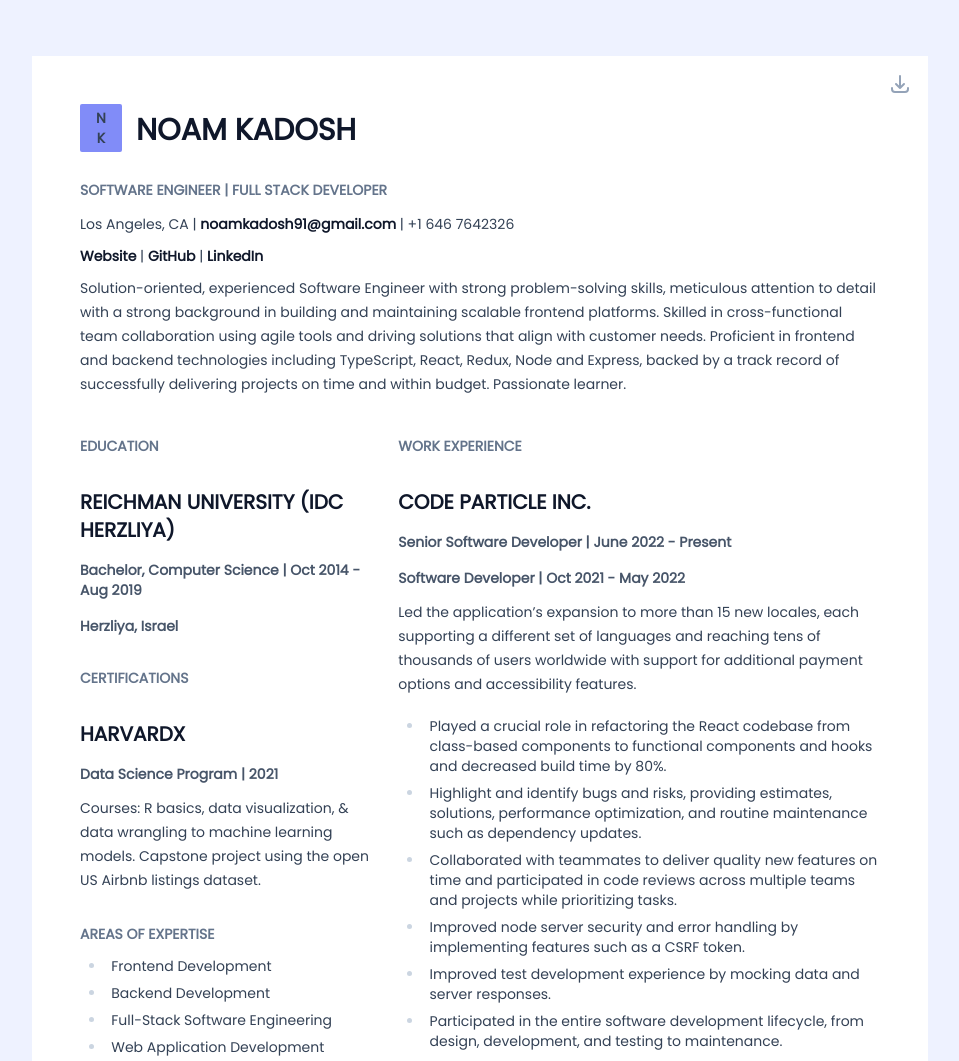
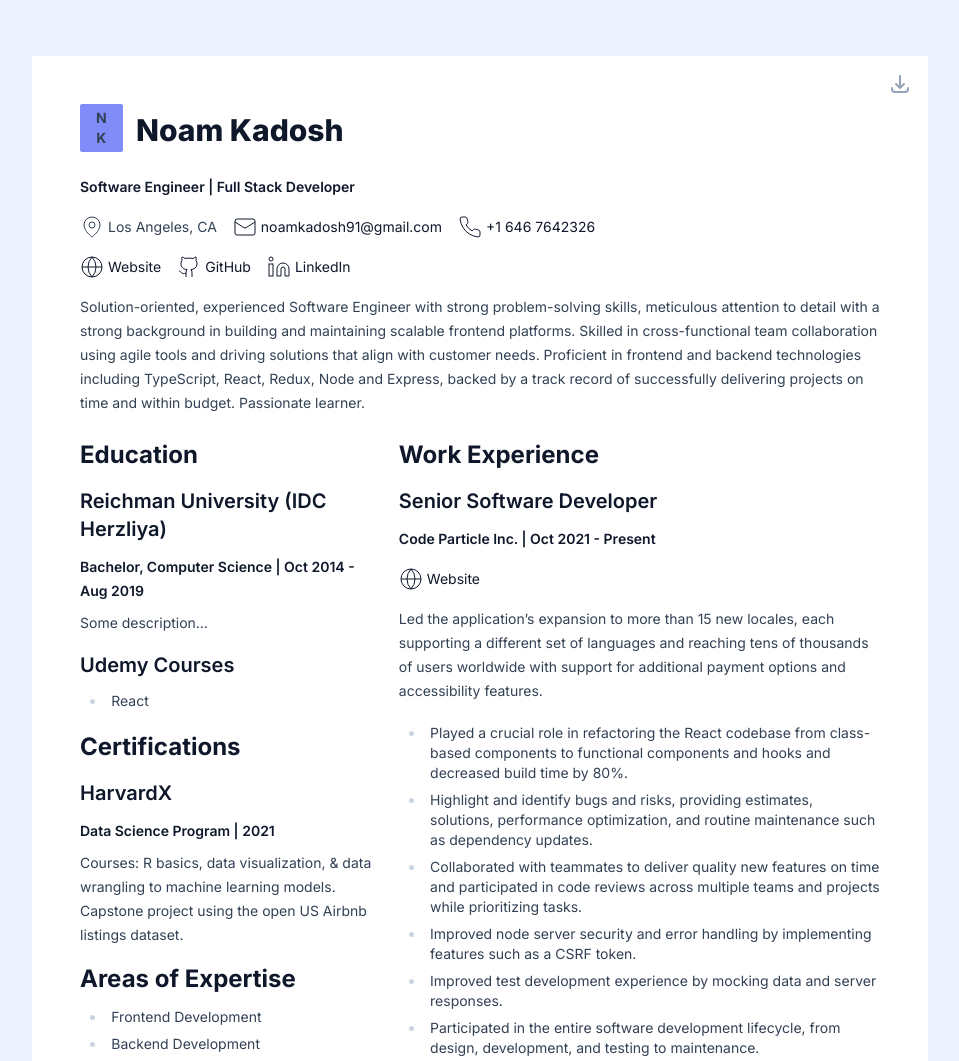
Before and after one commit to noamkadosh/nk-starter, an Astro site in the folder apps/resume/: page / in a window 1280 px wide. Shown: the top 1061 px of the page, without its empty margins (160-1119 px from the left). Built offline with nearby package versions, Linux system fonts and the light colour scheme; Astro itself is replaced by a stand-in of ours.

Commit message:
feat: resume style improvements

```diff
--- a/apps/resume/astro.config.mjs
+++ b/apps/resume/astro.config.mjs
@@ -1,15 +1,14 @@
 import { defineConfig } from "astro/config";
-
 import tailwind from "@astrojs/tailwind";
-
-// https://astro.build/config
 import vercel from "@astrojs/vercel/serverless";
+import icon from "astro-icon";
+import mdx from "@astrojs/mdx";
 
 const { CI } = process.env;
 
 // https://astro.build/config
 export default defineConfig({
-  integrations: [tailwind()],
+  integrations: [icon(), mdx(), tailwind()],
   vite: {
     ssr: {
       external: ["svgo"],
--- a/apps/resume/package.json
+++ b/apps/resume/package.json
@@ -16,7 +16,7 @@
   },
   "devDependencies": {
     "@astrojs/tailwind": "^5.1.0",
-    "@fontsource/poppins": "^5.0.14",
+    "@fontsource-variable/inter": "^5.0.18",
     "@playwright/test": "^1.44.1",
     "@tailwindcss/typography": "^0.5.13",
     "@types/node": "^20.14.2",
@@ -29,7 +29,9 @@
   },
   "dependencies": {
     "@astrojs/check": "^0.7.0",
+    "@astrojs/mdx": "^3.1.2",
     "@astrojs/vercel": "^7.7.0",
-    "astro": "4.10.2"
+    "astro": "4.10.2",
+    "astro-icon": "^1.1.0"
   }
 }
--- /dev/null
+++ b/apps/resume/src/components/LinkWithIcon.astro
@@ -0,0 +1,23 @@
+---
+import { Icon } from "astro-icon/components";
+
+type Props = {
+  text: string;
+  href?: string;
+  icon: "github" | "globe" | "linkedin" | "location" | "mail" | "phone";
+};
+
+const { text, href, icon } = Astro.props;
+const styles = "flex items-center space-x-1";
+const Tag = href ? "a" : "span";
+
+const props = {
+  href: href,
+  class: styles,
+};
+---
+
+<Tag {...props}>
+  <Icon name={icon} class="inline" />
+  <p>{text}</p>
+</Tag>
--- /dev/null
+++ b/apps/resume/src/components/Links.astro
@@ -0,0 +1,30 @@
+---
+import LinkWithIcon from "./LinkWithIcon.astro";
+
+const styles = "flex items-center space-x-4";
+---
+
+<address class="not-italic">
+  <div class={styles}>
+    <LinkWithIcon icon="location" text="Los Angeles, CA" />
+    <LinkWithIcon
+      href="mailto:noamkadosh91@gmail.com"
+      icon="mail"
+      text="noamkadosh91@gmail.com"
+    />
+    <LinkWithIcon href="tel:+16467642326" icon="phone" text="+1 646 7642326" />
+  </div>
+  <div class={styles}>
+    <LinkWithIcon href="https://noamkadosh.com/" icon="globe" text="Website" />
+    <LinkWithIcon
+      href="https://github.com/noamkadosh/"
+      icon="github"
+      text="GitHub"
+    />
+    <LinkWithIcon
+      href="https://www.linkedin.com/in/noamkadosh/"
+      icon="linkedin"
+      text="LinkedIn"
+    />
+  </div>
+</address>
--- a/apps/resume/src/content/resume/body.md
+++ b/apps/resume/src/content/resume/body.mdx
@@ -1,10 +1,12 @@
+import LinkWithIcon from '../../components/LinkWithIcon.astro'
+
 ## Work Experience
 
-### [Code Particle Inc.](https://codeparticle.com/)
+### Senior Software Developer
 
-#### Senior Software Developer | June 2022 - Present
+**Code Particle Inc. | Oct 2021 - Present**
 
-#### Software Developer | Oct 2021 - May 2022
+<LinkWithIcon href="https://codeparticle.com/" icon="globe" text="Website" />
 
 Led the application’s expansion to more than 15 new locales, each supporting a different set of languages and reaching tens of thousands of users worldwide with support for additional payment options and accessibility features.
 
@@ -20,9 +22,11 @@
 - Participated in the entire software development lifecycle, from design, development,
   and testing to maintenance.
 
-### [ILL](http://ill.co.il/)
+### Front-End Developer
 
-#### Front-End Developer | Oct 2016 - Aug 2018
+**ILL | Oct 2016 - Aug 2018**
+
+<LinkWithIcon href="http://ill.co.il/" icon="globe" text="Website" />
 
 - Maintained and developed an Angular SPA, implementing data-focused components
   and functionality such as JWT authentication.
--- a/apps/resume/src/content/resume/hero.md
+++ b/apps/resume/src/content/resume/hero.mdx
@@ -4,12 +4,12 @@
 pdfLink: resume.pdf
 ---
 
+import Links from '../../components/Links.astro'
+
 # Noam Kadosh
 
-## Software Engineer | Full Stack Developer
+**Software Engineer | Full Stack Developer**
 
-Los Angeles, CA | noamkadosh91@gmail.com | +1 646 7642326
-
-[Website](https://noamkadosh.com/) | [GitHub](https://github.com/noamkadosh/) | [LinkedIn](https://www.linkedin.com/in/noamkadosh/)
+<Links />
 
 Solution-oriented, experienced Software Engineer with strong problem-solving skills, meticulous attention to detail with a strong background in building and maintaining scalable frontend platforms. Skilled in cross-functional team collaboration using agile tools and driving solutions that align with customer needs. Proficient in frontend and backend technologies including TypeScript, React, Redux, Node and Express, backed by a track record of successfully delivering projects on time and within budget. Passionate learner.
--- a/apps/resume/src/content/resume/sidebar.md
+++ b/apps/resume/src/content/resume/sidebar.md
@@ -2,15 +2,19 @@
 
 ### Reichman University (IDC Herzliya)
 
-#### Bachelor, Computer Science | Oct 2014 - Aug 2019
+**Bachelor, Computer Science | Oct 2014 - Aug 2019**
 
-#### Herzliya, Israel
+Some description...
+
+### Udemy Courses
+
+- React
 
 ## Certifications
 
 ### HarvardX
 
-#### Data Science Program | 2021
+**Data Science Program | 2021**
 
 Courses: R basics, data visualization, &
 data wrangling to machine learning
--- a/apps/resume/src/layouts/Layout.astro
+++ b/apps/resume/src/layouts/Layout.astro
@@ -1,5 +1,5 @@
 ---
-import "@fontsource/poppins";
+import "@fontsource-variable/inter";
 import Download from "../components/Download.astro";
 import "../styles.css";
 
@@ -34,7 +34,7 @@
   </head>
   <body class={!PDF_VIEW ? "bg-indigo-50 dark:bg-slate-900 sm:my-14" : ""}>
     <main class="container mx-auto flex justify-center">
-      <article class="minimalist relative">
+      <article class="layout relative">
         <div
           class="absolute top-4 rounded-sm bg-indigo-400 px-4 py-1 sm:left-12 sm:top-12"
         >
--- a/apps/resume/src/pages/index.astro
+++ b/apps/resume/src/pages/index.astro
@@ -1,7 +1,7 @@
 ---
 import Layout from "../layouts/Layout.astro";
-import { Content as Hero, frontmatter } from "../content/resume/hero.md";
-import { Content as Body } from "../content/resume/body.md";
+import { Content as Hero, frontmatter } from "../content/resume/hero.mdx";
+import { Content as Body } from "../content/resume/body.mdx";
 import { Content as Sidebar } from "../content/resume/sidebar.md";
 
 const { title, pdfLink, noIndex, description } = frontmatter;
--- a/apps/resume/src/styles.css
+++ b/apps/resume/src/styles.css
@@ -1,23 +1,28 @@
 body {
-  font-family: "Poppins", sans-serif;
+  font-family: "Inter", sans-serif;
 }
 
 ::selection {
   @apply bg-indigo-400 bg-opacity-50 text-white;
 }
 
-article.minimalist {
-  @apply prose prose-slate m-0
-    max-w-fit bg-white px-6 py-8 pt-20 dark:prose-invert prose-h1:text-3xl prose-h1:uppercase prose-h1:pl-14 prose-h2:mb-3 prose-h2:mt-8 prose-h2:text-sm
-    prose-h2:uppercase prose-h2:text-slate-500
-    prose-h3:mb-3 prose-h3:mt-8 prose-h3:text-xl prose-h3:uppercase prose-h4:mb-3
-    prose-h4:mt-4 prose-h4:text-sm prose-h4:text-slate-600 prose-p:my-2
-    prose-p:text-sm prose-p:leading-6 prose-a:font-bold prose-a:no-underline prose-a:transition-colors
-    hover:prose-a:text-slate-400 prose-li:text-sm prose-table:mt-4 prose-thead:border-0
-    prose-th:p-0 prose-th:font-medium prose-td:p-0
-    prose-td:text-slate-500
-    dark:bg-slate-800
-    prose-h4:dark:text-slate-400
+article.layout {
+  @apply prose prose-slate
+    max-w-fit bg-white
+    m-0
+    px-6 py-8 pt-20
+    prose-h1:pl-14 prose-h1:text-3xl
+    prose-h2:mb-3 prose-h2:mt-4 prose-h2:text-2xl prose-h2:font-bold
+    prose-h3:mb-3 prose-h3:mt-4 prose-h3:text-xl prose-h3:font-semibold
+    prose-h4:mb-3 prose-h4:mt-4 prose-h4:text-sm prose-h4:text-slate-600 prose-h4:dark:text-slate-400
+    prose-p:my-2 prose-p:text-sm prose-p:leading-6
+    prose-a:font-normal prose-a:no-underline prose-a:transition-colors hover:prose-a:text-slate-400
+    prose-li:text-sm
+    prose-table:mt-4
+    prose-thead:border-0
+    prose-th:p-0 prose-th:font-medium
+    prose-td:p-0 prose-td:text-slate-500
     sm:px-12 sm:py-14
-    lg:max-w-4xl;
+    lg:max-w-4xl
+    dark:bg-slate-800 dark:prose-invert;
 }
--- a/package.json
+++ b/package.json
@@ -14,10 +14,10 @@
   },
   "packageManager": "pnpm@9.4.0",
   "engines": {
-    "node": ">=20.14.0 <21.0.0",
+    "node": ">=20.15.0 <21.0.0",
     "pnpm": ">=9.4.0 <10.0.0"
   },
   "volta": {
-    "node": "20.14.0"
+    "node": "20.15.0"
   }
 }
```
Also changed, not shown: apps/resume/src/icons/github.svg (added), apps/resume/src/icons/globe.svg (added), apps/resume/src/icons/linkedin.svg (added), apps/resume/src/icons/location.svg (added), apps/resume/src/icons/mail.svg (added), apps/resume/src/icons/phone.svg (added), pnpm-lock.yaml.
